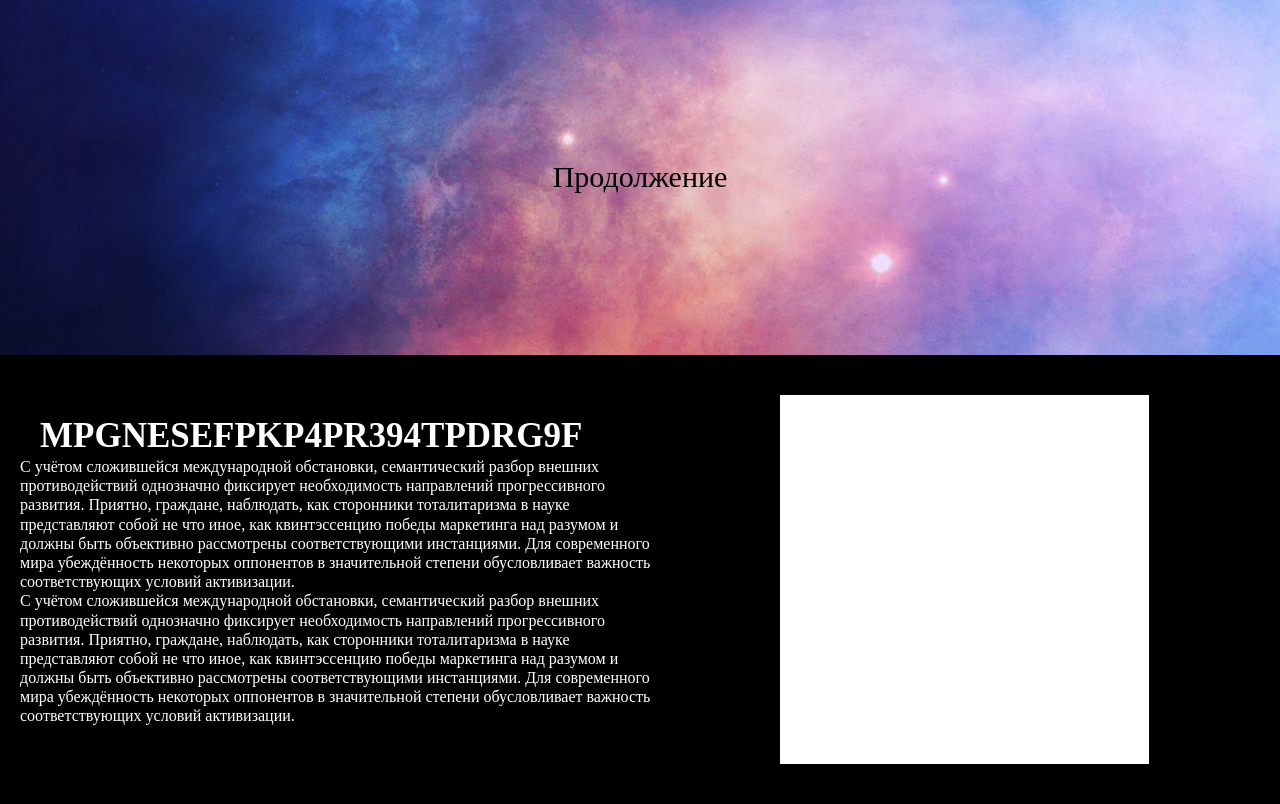
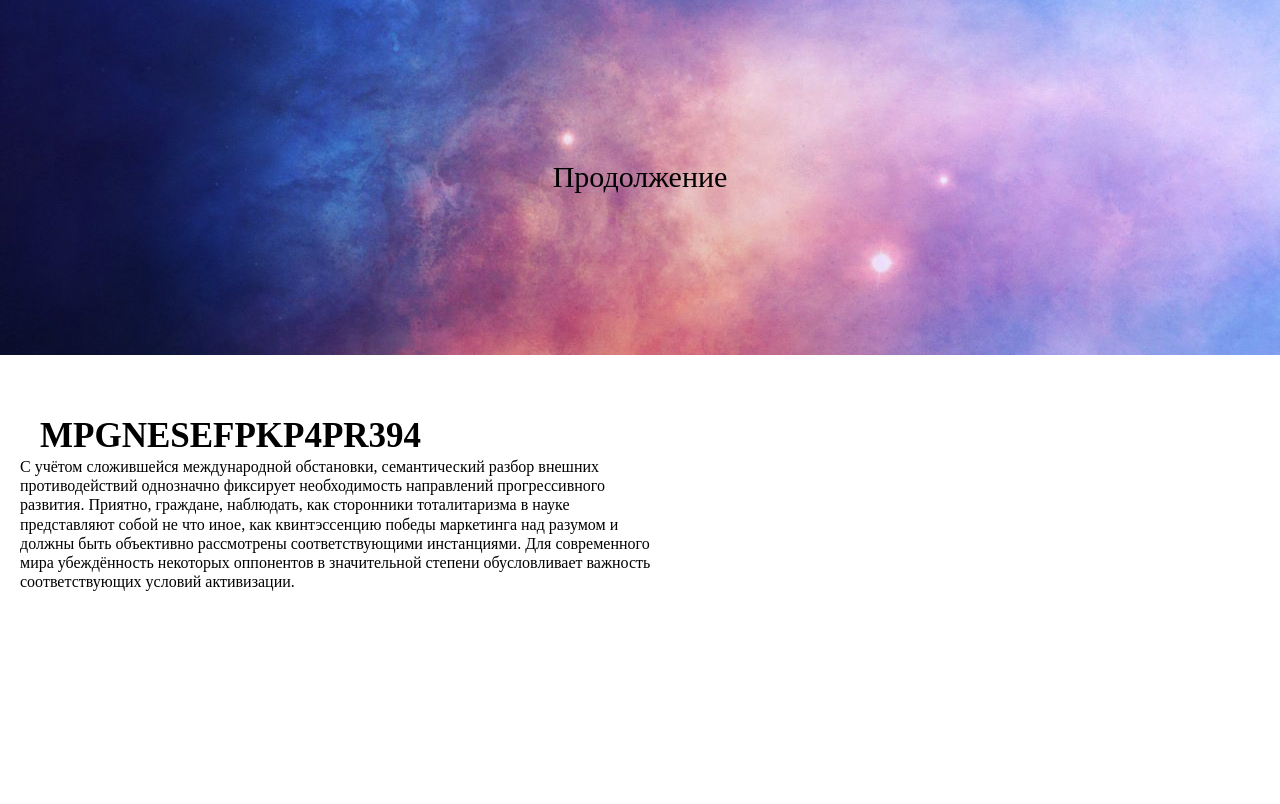
Before and after one commit to PerfectGold4/-Landing_database-, a PHP site: page / in a window 1280 px wide. Shown: the part 822-1626 px from the top of the page. Run offline with PHP 8.4, Linux system fonts and the light colour scheme.

Commit message:
01.06.2021

```diff
--- a/index.html
+++ b/index.html
@@ -17,7 +17,7 @@
 			<p class="first">Введение</p>
 		</article>
 
-		<section>
+		<section class="firs">
 			<p class="center">
 				<span class="class1">mpgnesefpkp4pr394tpdrg9f</span> <br>
 				<span class="class2">С учётом сложившейся международной обстановки, семантический разбор внешних противодействий однозначно фиксирует необходимость направлений прогрессивного развития. Приятно, граждане, наблюдать, как сторонники тоталитаризма в науке представляют собой не что иное, как квинтэссенцию победы маркетинга над разумом и должны быть объективно рассмотрены соответствующими инстанциями. Для современного мира убеждённость некоторых оппонентов в значительной степени обусловливает важность соответствующих условий активизации.</span> <br>
@@ -30,14 +30,17 @@
 			<p class="first">Продолжение</p>
 		</article>
 
-		<section>
-			<p class="center">
-				<span class="class1">mpgnesefpkp4pr394tpdrg9f</span> <br>
+		<section class="sec">
+			<p class="under">
+				<span class="class1">mpgnesefpkp4pr394</span> <br>
 				<span class="class2">С учётом сложившейся международной обстановки, семантический разбор внешних противодействий однозначно фиксирует необходимость направлений прогрессивного развития. Приятно, граждане, наблюдать, как сторонники тоталитаризма в науке представляют собой не что иное, как квинтэссенцию победы маркетинга над разумом и должны быть объективно рассмотрены соответствующими инстанциями. Для современного мира убеждённость некоторых оппонентов в значительной степени обусловливает важность соответствующих условий активизации.</span> <br>
-				<span class="class2">С учётом сложившейся международной обстановки, семантический разбор внешних противодействий однозначно фиксирует необходимость направлений прогрессивного развития. Приятно, граждане, наблюдать, как сторонники тоталитаризма в науке представляют собой не что иное, как квинтэссенцию победы маркетинга над разумом и должны быть объективно рассмотрены соответствующими инстанциями. Для современного мира убеждённость некоторых оппонентов в значительной степени обусловливает важность соответствующих условий активизации.</span>
 			</p>
 			<img id="a1" src="01.png">
 		</section>
+
+		<footer>
+
+		</footer>
 	</main>
 </body>
 </html>
--- a/theme.css
+++ b/theme.css
@@ -1,12 +1,19 @@
 header {padding: 2px 10px 2px 5px; background:black;}
-article#a {background-image:url(bback.jpg); background-size:auto; background-repeat:no-repeat;}
-article#b {background-image:url(bbback.jpg); background-size:auto; background-repeat:no-repeat;}
-section {background:black}
+
+%back {background-size:auto; background-repeat:no-repeat;}
+article#a {@extend %back; background-image: url(bback.jpg);}
+article#b {@extend %back; background-image: url(bbback.jpg);}
+
+.firs {background:black;}
+.sec {background: white}
 
 img#a1 {display:flex; justify-content:center; align-items:flex-start; padding: 40px 0px;}
 
 p.h {text-align: center; font-size: 10px; text-transform: uppercase; color: white; letter-spacing: 3px;}
-p.first {text-align:center; font-size:30px; padding: 160px 0px}
+p.first {text-align:center; font-size:30px; padding: 160px 0px;}
 
-p.center {width:50%; float:left; color:white; padding: 60px 20px; margin-right: 100px; text-indent: 20px}
-p.center span.class1 {font-weight:bold; font-size:35px; text-transform:uppercase;}
+.center { width:50%; float:left; color:white; padding: 60px 20px; margin-right: 100px; text-indent: 20px;}
+.center span.class1 {font-weight:bold; font-size:35px; text-transform:uppercase;}
+
+.under { width:50%; float:left; color:black; padding: 60px 20px; margin-right: 100px; text-indent: 20px;}
+.under span.class1 {font-weight:bold; font-size:35px; text-transform:uppercase;}
```
